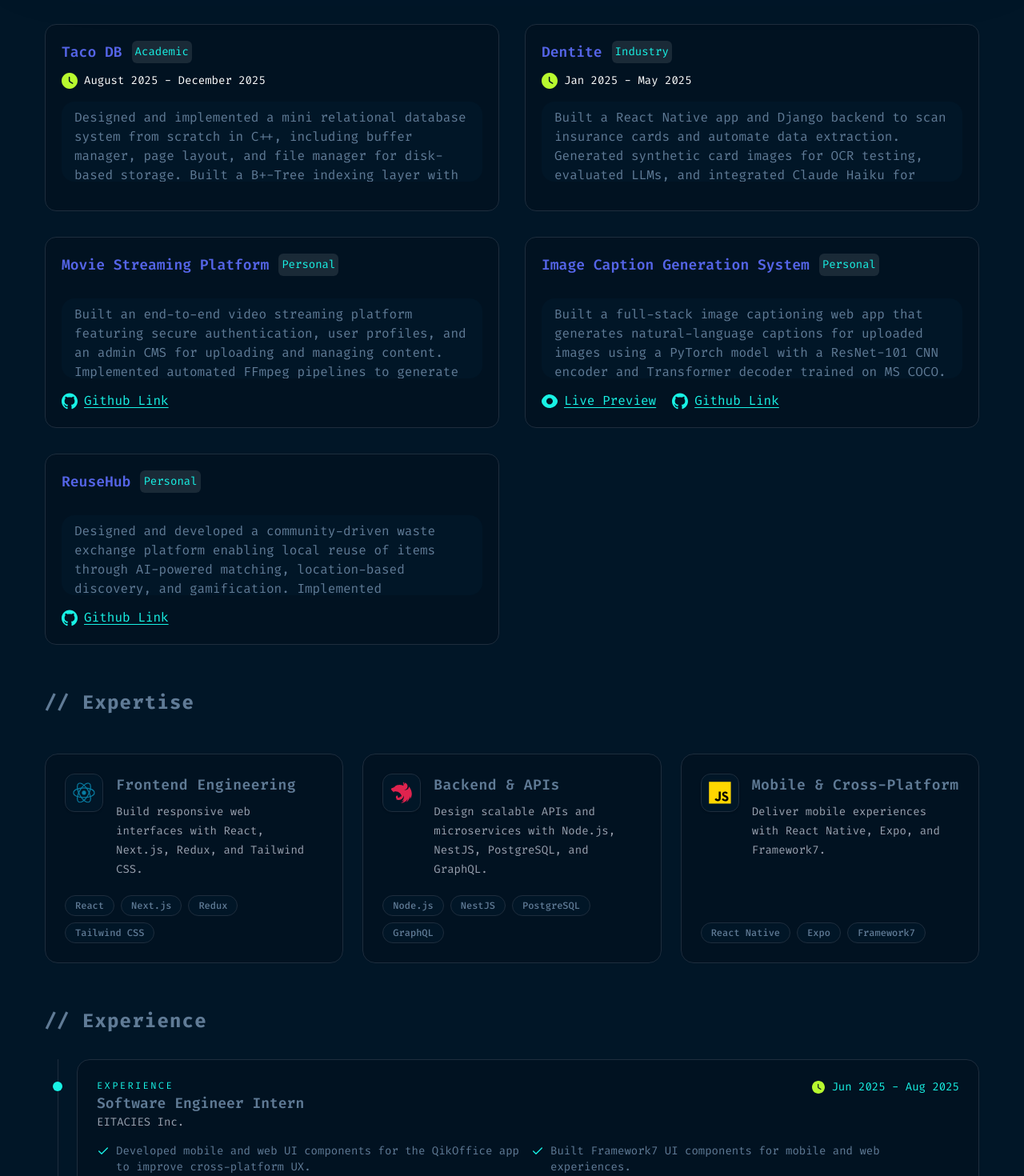
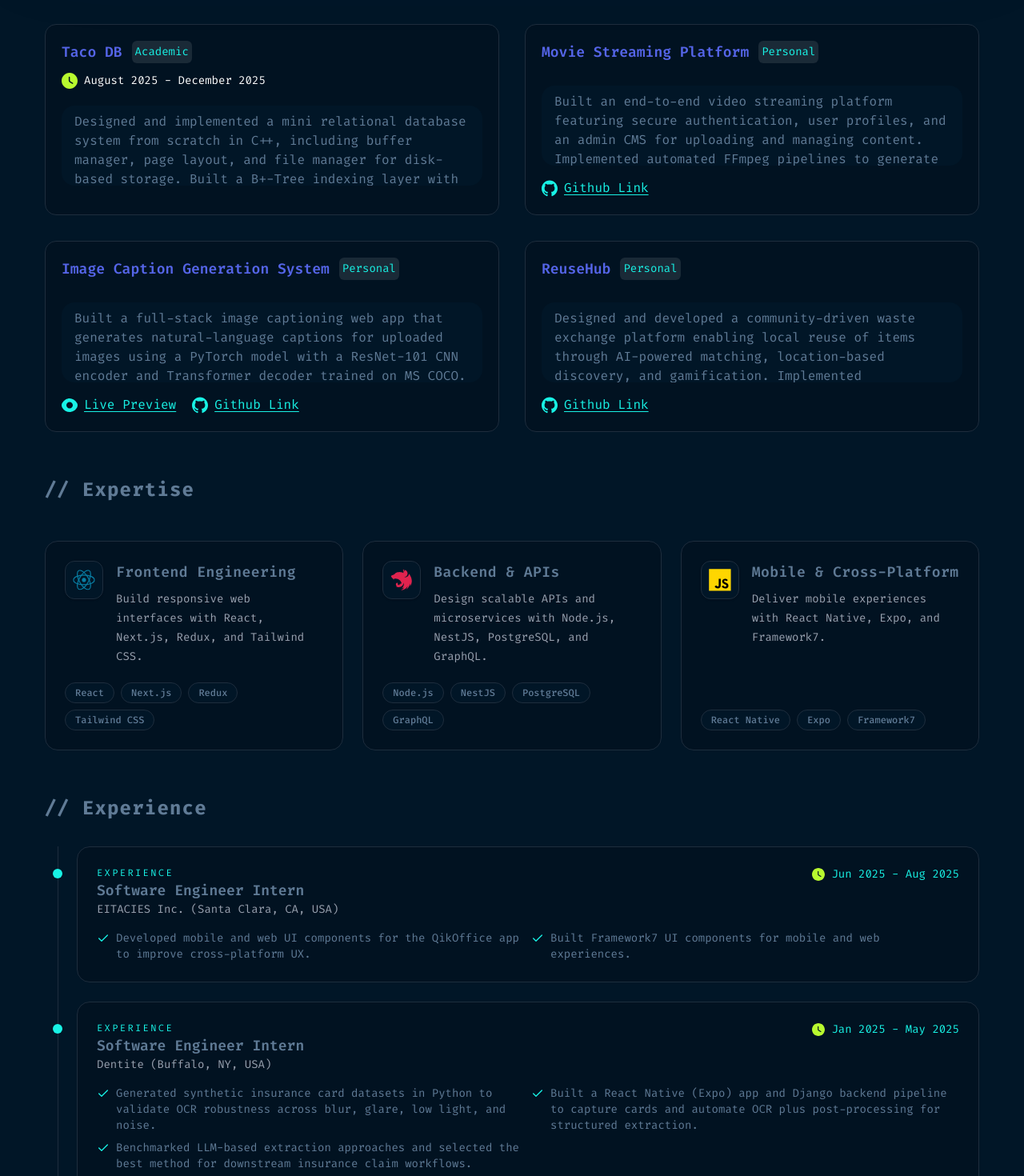
Before and after one commit to sahilk1234/Portfolio, a Next.js app: page / in a window 1280 px wide. Shown: the part 1480-2950 px from the top of the page at 80% size. Built offline with nearby package versions, Linux system fonts and the light colour scheme; no server answers.

Commit message:
updated projects

```diff
--- a/content/projects/project1.json
+++ /dev/null
@@ -1,7 +0,0 @@
-{
-  "priority": 2,
-  "title": "Dentite",
-  "shortDescription": "Built a React Native app and Django backend to scan insurance cards and automate data extraction. Generated synthetic card images for OCR testing, evaluated LLMs, and integrated Claude Haiku for preprocessing to streamline claims processing.",
-  "type": "Industry",
-  "siteAge": "Jan 2025 - May 2025"
-}
--- a/src/appData/index.ts
+++ b/src/appData/index.ts
@@ -77,11 +77,22 @@ export const experienceData = [
   {
     label: "Experience",
     role: "Software Engineer Intern",
-    company: "EITACIES Inc.",
+    company: "EITACIES Inc. (Santa Clara, CA, USA)",
     period: "Jun 2025 - Aug 2025",
     highlights: [
       "Developed mobile and web UI components for the QikOffice app to improve cross-platform UX.",
       "Built Framework7 UI components for mobile and web experiences.",
+    ],
+  },
+  {
+    label: "Experience",
+    role: "Software Engineer Intern",
+    company: "Dentite (Buffalo, NY, USA)",
+    period: "Jan 2025 - May 2025",
+    highlights: [
+      "Generated synthetic insurance card datasets in Python to validate OCR robustness across blur, glare, low light, and noise.",
+      "Built a React Native (Expo) app and Django backend pipeline to capture cards and automate OCR plus post-processing for structured extraction.",
+      "Benchmarked LLM-based extraction approaches and selected the best method for downstream insurance claim workflows.",
     ],
   },
   {
```
